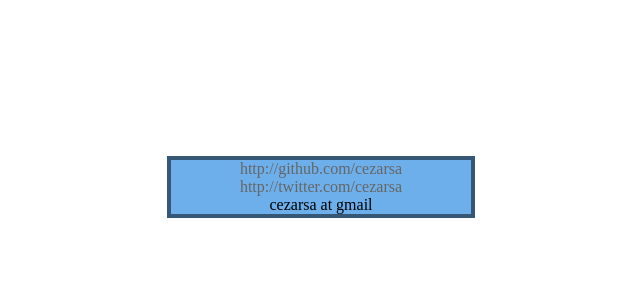
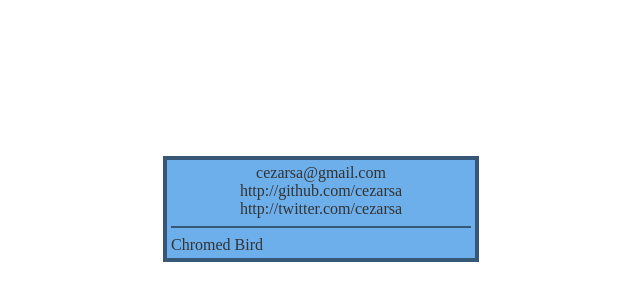
Before and after one commit to cezarsa/cezarsa.github.com, a plain HTML site: page index.html in a window 1280 px wide. Shown: the part 44-344 px from the top of the page, without its empty margins (319-959 px from the left). Drawn offline with nearby package versions, Linux system fonts and the light colour scheme.

Commit message:
Updating index, adding chromed bird link.

```diff
--- a/index.html
+++ b/index.html
@@ -1,30 +1,56 @@
+<!DOCTYPE HTML PUBLIC "-//W3C//DTD HTML 4.01//EN" "http://www.w3.org/TR/html4/strict.dtd">
 <html>
 <head>
+	<meta http-equiv="Content-Type" content="text/html; charset=utf-8"/>
+    <script src="http://ajax.googleapis.com/ajax/libs/jquery/1.3/jquery.min.js" type="text/javascript"></script>
+	<title>Cezar Sá Espinola</title>
 <style>
 #content {
   width: 300px;
   margin-top: 200px;
   margin-left: auto;
   margin-right: auto;
-  text-align: center;
   background-color: #6DAFEB;
   border: 4px solid #365775;
+  padding: 4px;
 }
 a {
-  color: #666;
+  color: #333;
   text-decoration: none;
 }
 
 a:hover {
   text-decoration: underline;
 }
+hr {
+  border: 1px solid #365775;
+}
+
 </style>
+<script>
+$(function() {
+  var mail = "cezarsa";
+  mail += "@";
+  mail += "gmail.";
+  mail += "com";
+  var link = $("<a href=''></a>");
+  link.attr('href', "mailto:" + mail);
+  link.text(mail);
+  $("span.my_email").html(link);
+});
+</script>
 </head>
 <body>
   <div id="content">
-    <a href="http://github.com/cezarsa">http://github.com/cezarsa</a><br/>
-    <a href="http://twitter.com/cezarsa">http://twitter.com/cezarsa</a><br/>
-    cezarsa at gmail
+    <div style="text-align: center">
+      <span class="my_email"></span><br/>
+      <a href="http://github.com/cezarsa">http://github.com/cezarsa</a><br/>
+      <a href="http://twitter.com/cezarsa">http://twitter.com/cezarsa</a>
+    </div>
+    <hr/>
+    <div id="projects">
+      <a href="http://cezarsa.github.com/chromed_bird">Chromed Bird</a>
+    </div>
   </div>
 </body>
 </html>
```
